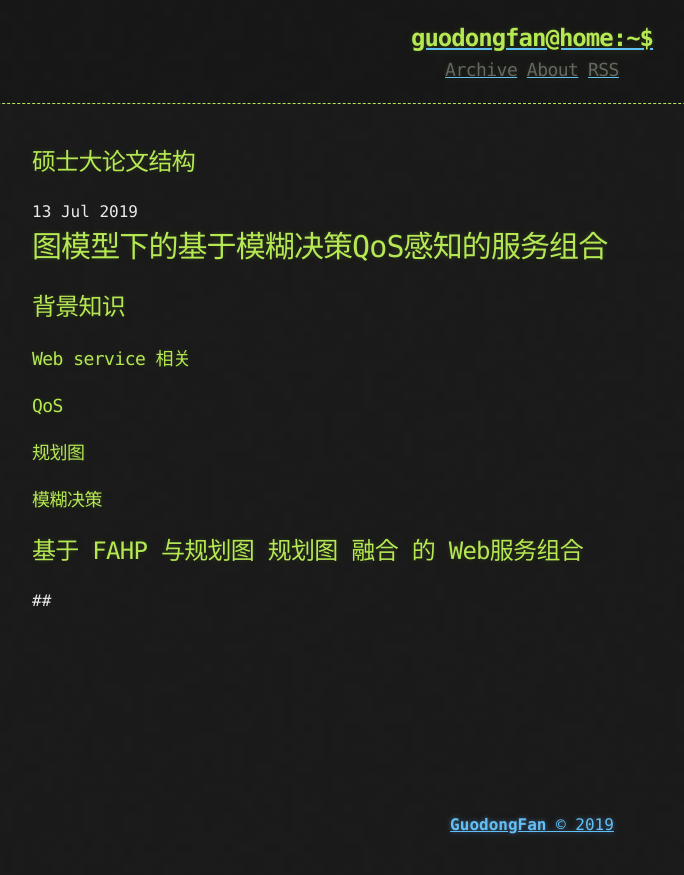
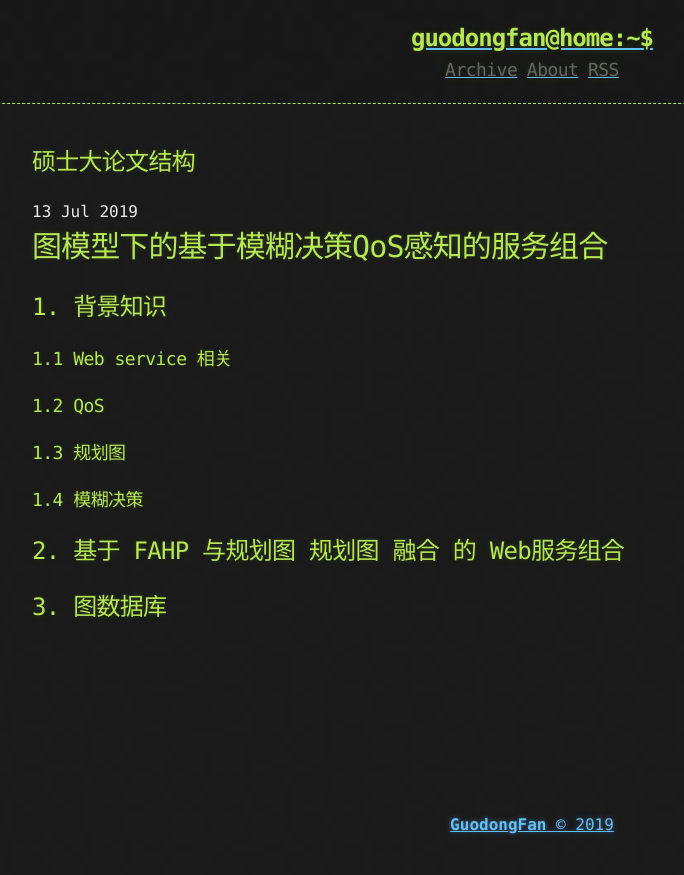
Before and after one commit to GuodongFan/GuodongFan.github.io, a Jekyll site: the page built from _posts/2019-07-13-architecture-master.md, in a window 1280 px wide. Shown: the top 875 px of the page, without its empty margins (108-792 px from the left). Built offline with Jekyll 4.4.1, drawn with Linux system fonts in a browser that asks for light colours.

Commit message:
Update 2019-07-13-architecture-master.md

```diff
--- a/_posts/2019-07-13-architecture-master.md
+++ b/_posts/2019-07-13-architecture-master.md
@@ -5,16 +5,16 @@ published: true
 
 # 图模型下的基于模糊决策QoS感知的服务组合
 
-## 背景知识
+## 1. 背景知识
 
-### Web service 相关
+### 1.1 Web service 相关
 
-### QoS
+### 1.2 QoS
 
-### 规划图
+### 1.3 规划图
 
-### 模糊决策
+### 1.4 模糊决策
 
-## 基于 FAHP 与规划图 规划图 融合 的 Web服务组合
+## 2. 基于 FAHP 与规划图 规划图 融合 的 Web服务组合
 
-##
+## 3. 图数据库
```
